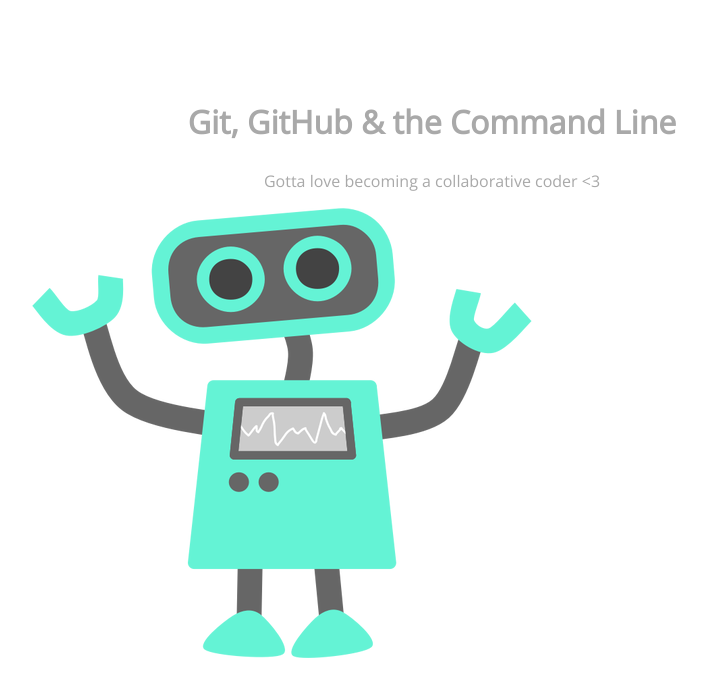
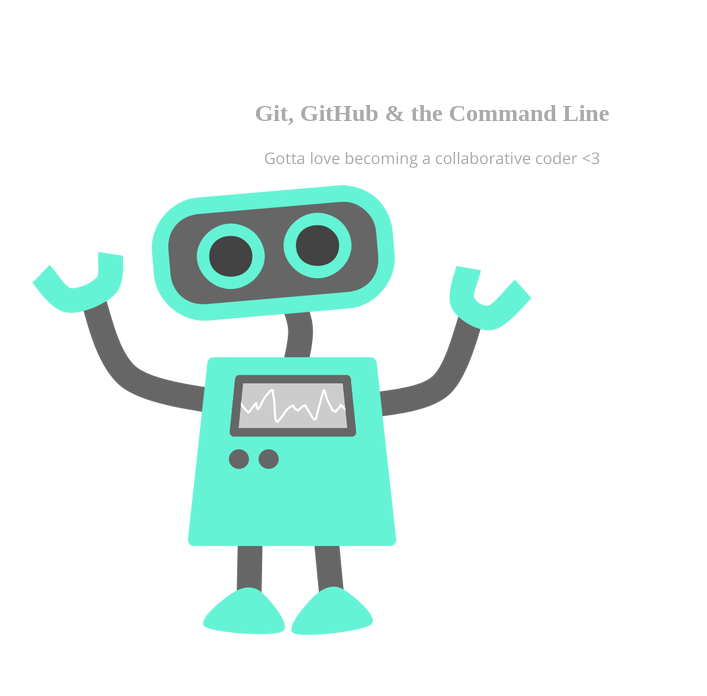
Before and after one commit to sjnelson1/105-project, a plain HTML site: page index.html in a window 1280 px wide. Shown: the whole page, without its empty margins (208-915 px from the left). Drawn offline with nearby package versions, Linux system fonts and the light colour scheme.

Commit message:
commented outh1 header

```diff
--- a/css/style.css
+++ b/css/style.css
@@ -8,7 +8,7 @@ section p {
 	color: #A9A9A9;
 }
 section h1 {
-	font: 32px 'Open Sans';
+	/*font: 32px 'Open Sans';*/
 	font-weight: bold;
 }
 section p {
```
